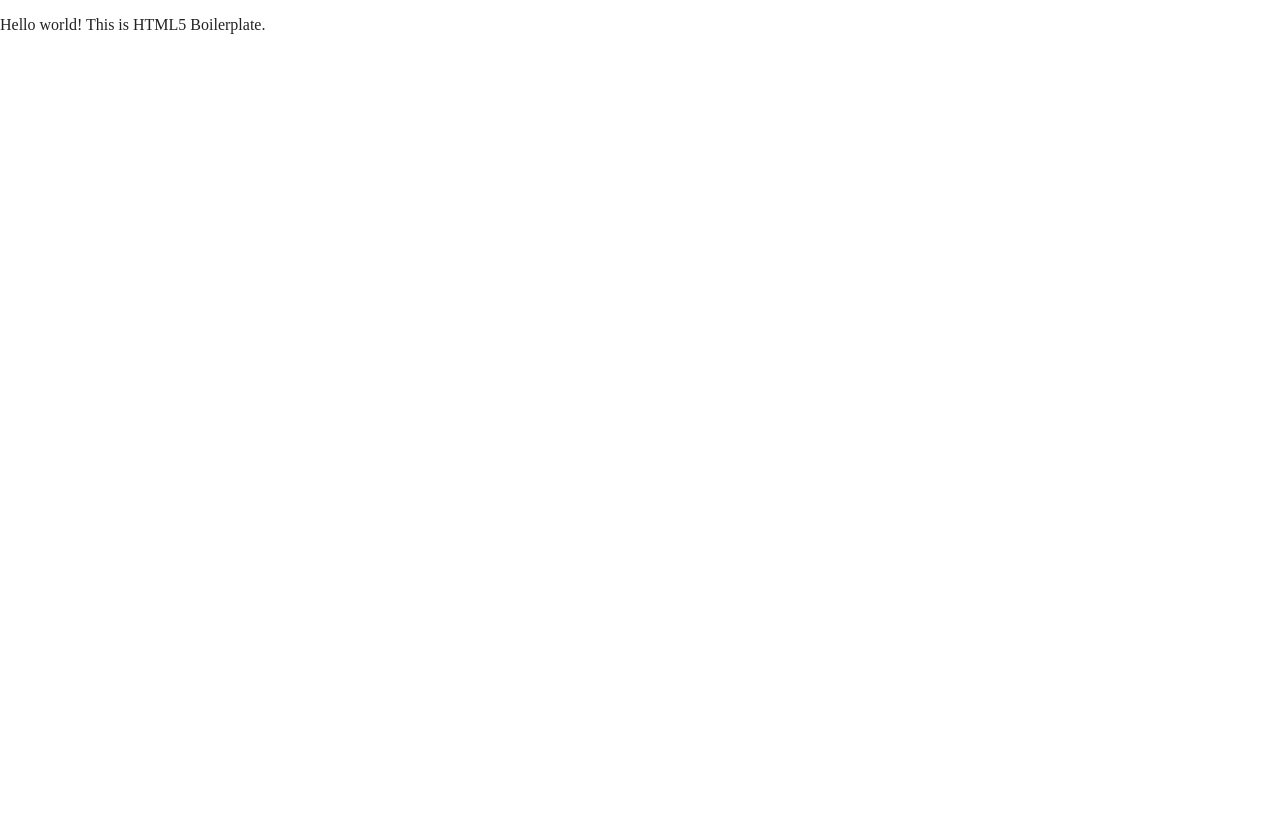
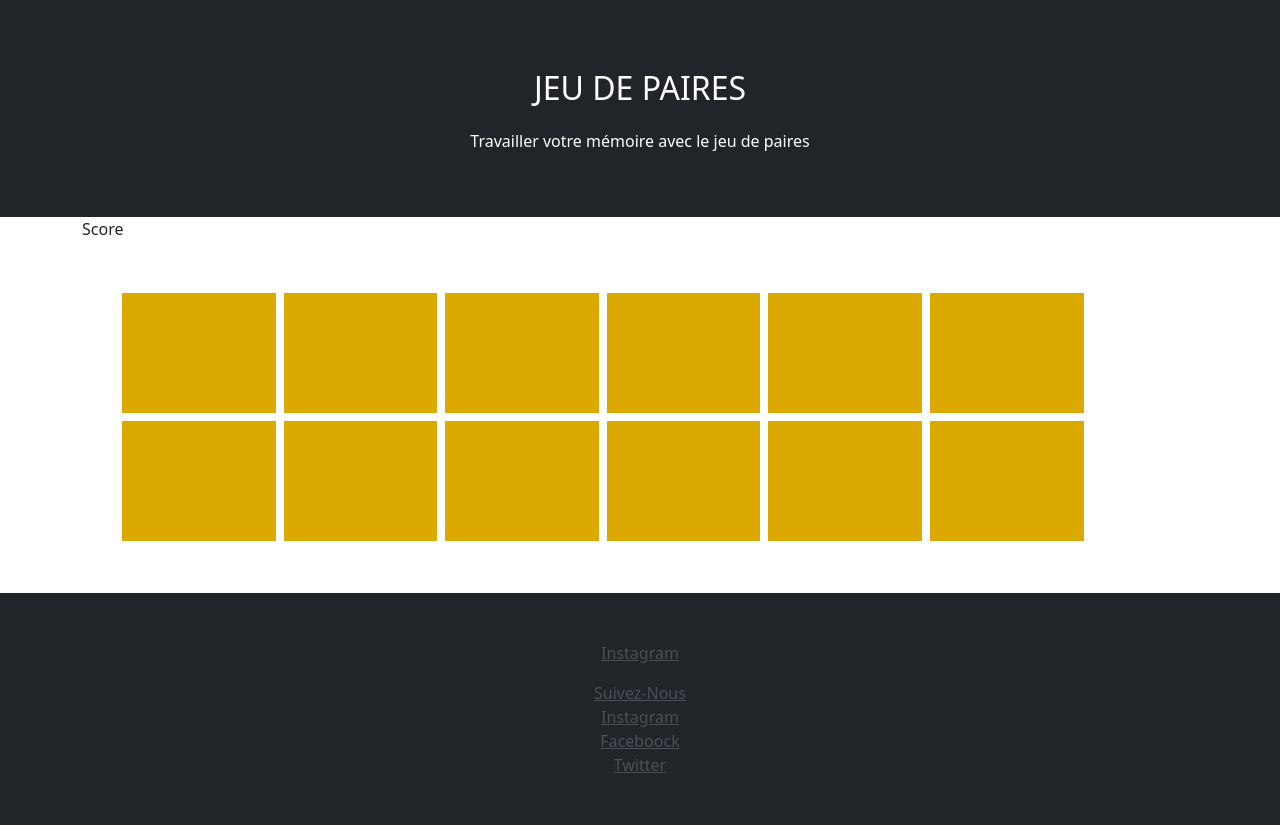
Before and after one commit to hidkab/jeu_des_paires, a website built with Parcel: page index.html in a window 1280 px wide. Before the commit the page ends 800 px from the top, so only its background shows below. Built offline with nearby package versions, Linux system fonts and the light colour scheme.

Commit message:
Template

```diff
--- a/css/main.css
+++ b/css/main.css
@@ -86,6 +86,18 @@ textarea {
 /* ==========================================================================
    Author's custom styles
    ========================================================================== */
+
+/* General rules */
+ul {
+  list-style-type: none;
+}
+.colorCard {
+  background-color: #DBA901;
+  height: 15vh;
+  width: 12vw;
+}
+
+
 
 /* ==========================================================================
    Helper classes
--- a/index.html
+++ b/index.html
@@ -1,9 +1,9 @@
 <!doctype html>
-<html class="no-js" lang="">
+<html class="no-js" lang="fr">
 
 <head>
   <meta charset="utf-8">
-  <title></title>
+  <title>Jeu de Paires</title>
   <meta name="description" content="">
   <meta name="viewport" content="width=device-width, initial-scale=1">
 
@@ -15,7 +15,7 @@
   <link rel="manifest" href="site.webmanifest">
   <link rel="apple-touch-icon" href="icon.png">
   <!-- Place favicon.ico in the root directory -->
-
+  <link href="https://cdn.jsdelivr.net/npm/bootstrap@5.0.0-beta3/dist/css/bootstrap.min.css" rel="stylesheet" integrity="sha384-eOJMYsd53ii+scO/bJGFsiCZc+5NDVN2yr8+0RDqr0Ql0h+rP48ckxlpbzKgwra6" crossorigin="anonymous">
   <link rel="stylesheet" href="css/normalize.css">
   <link rel="stylesheet" href="css/main.css">
 
@@ -24,8 +24,52 @@
 
 <body>
 
+
+  <header class="bg-dark text-white py-5">
+    <section class="container text-center">
+      <h1>JEU DE PAIRES</h1>
+      <p>Travailler votre mémoire avec le jeu de paires</p>
+    </section>
+  </header>
+
+  <main class="container">
+    <div id="score">Score</div>
+
+   <div class="row d-flex justify-content-align-items-conter p-5">
+     <div class="col-6 col-sm-4 col-lg-2 colorCard m-1"></div>
+     <div class="col-6 col-sm-4 col-lg-2 colorCard m-1"></div>
+     <div class="col-6 col-sm-4 col-lg-2 colorCard m-1"></div>
+     <div class="col-6 col-sm-4 col-lg-2 colorCard m-1"></div>
+     <div class="col-6 col-sm-4 col-lg-2 colorCard m-1"></div>
+     <div class="col-6 col-sm-4 col-lg-2 colorCard m-1"></div>
+     <div class="col-6 col-sm-4 col-lg-2 colorCard m-1"></div>
+     <div class="col-6 col-sm-4 col-lg-2 colorCard m-1"></div>
+     <div class="col-6 col-sm-4 col-lg-2 colorCard m-1"></div>
+     <div class="col-6 col-sm-4 col-lg-2 colorCard m-1"></div>
+     <div class="col-6 col-sm-4 col-lg-2 colorCard m-1"></div>
+     <div class="col-6 col-sm-4 col-lg-2 colorCard m-1"></div>
+   </div>
+
+  </main>
+
+  <footer class="bg-dark text-white py-5">
+    <section class="container text-center">
+      <p><a href="#" class="list-group-item-action">Instagram</a></p>
+      <div class="list-group">
+        <a href="#" class="list-group-item-action">Suivez-Nous</a>
+        <a href="#" class="list-group-item-action ">Instagram</a>
+        <a href="#" class="list-group-item-action ">Faceboock</a>
+        <a href="#" class="list-group-item-action ">Twitter</a>
+      </div>
+    </section>
+  </footer>
+
+
+
+
   <!-- Add your site or application content here -->
-  <p>Hello world! This is HTML5 Boilerplate.</p>
+  <script src="https://cdn.jsdelivr.net/npm/@popperjs/core@2.9.1/dist/umd/popper.min.js" integrity="sha384-SR1sx49pcuLnqZUnnPwx6FCym0wLsk5JZuNx2bPPENzswTNFaQU1RDvt3wT4gWFG" crossorigin="anonymous"></script>
+  <script src="https://cdn.jsdelivr.net/npm/bootstrap@5.0.0-beta3/dist/js/bootstrap.min.js" integrity="sha384-j0CNLUeiqtyaRmlzUHCPZ+Gy5fQu0dQ6eZ/xAww941Ai1SxSY+0EQqNXNE6DZiVc" crossorigin="anonymous"></script>
   <script src="js/vendor/modernizr-3.11.2.min.js"></script>
   <script src="js/plugins.js"></script>
   <script src="js/main.js"></script>
--- a/js/main.js
+++ b/js/main.js
@@ -0,0 +1,55 @@
+// créer un tableau
+const colors = ["blue", "pink" ,"Yellow","Black", "pink", "Maroon","Black", "Yellow","Purple", "Blue","Maroon", "Purple"];
+
+let openedCards = [];
+
+let allCards = document.getElementsByClassName("colorCard");
+
+// random cards
+  colors.sort(function (a, b) {
+    return 0.5 - Math.random ()
+  });
+
+
+// fonction pour changer la couleur  au clique
+for (let i = 0; i < allCards.length; i++){
+
+    allCards[i].onclick = function(){
+     allCards[i].style.backgroundColor = colors[i];
+  }
+
+}
+
+function cardOpen() {
+  openedCards.push(this);
+  let len = openedCards.length;
+  if(len === 2){
+      moveCounter();
+      if(openedCards[0].type === openedCards[1].type){
+          matched();
+      } else {
+          unmatched();
+      }
+
+  }
+};
+
+function matched(){
+  openedCards[0].classList.add("match", "disabled");
+  openedCards[1].classList.add("match", "disabled");
+  openedCards[0].classList.remove("show", "open", "no-event");
+  openedCards[1].classList.remove("show", "open", "no-event");
+  openedCards = [];
+}
+
+function unmatched(){
+  openedCards[0].classList.add("unmatched");
+  openedCards[1].classList.add("unmatched");
+  disable();
+  // setTimeout(function(){
+  //     openedCards[0].classList.remove("show", "open", "no-event","unmatched");
+  //     openedCards[1].classList.remove("show", "open", "no-event","unmatched");
+  //     enable();
+  //     openedCards = [];
+  // },1100);
+}
```
